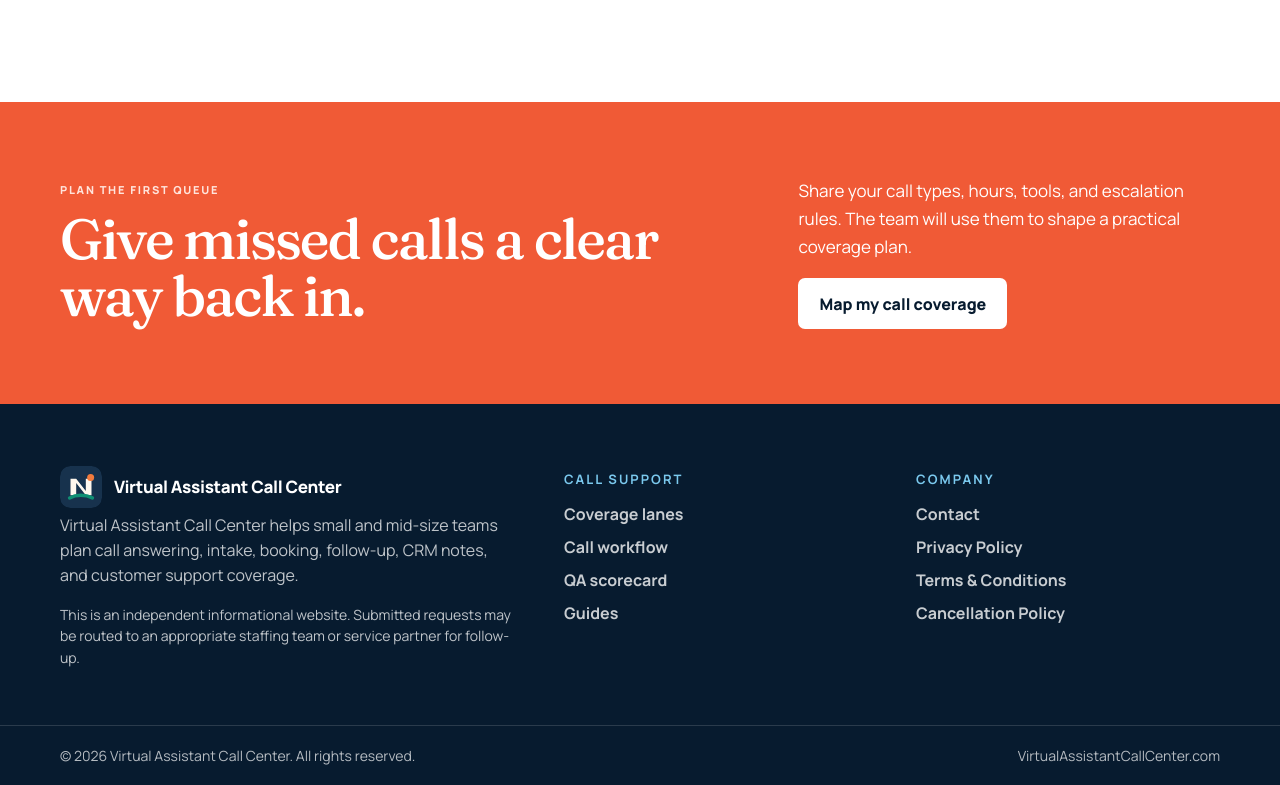
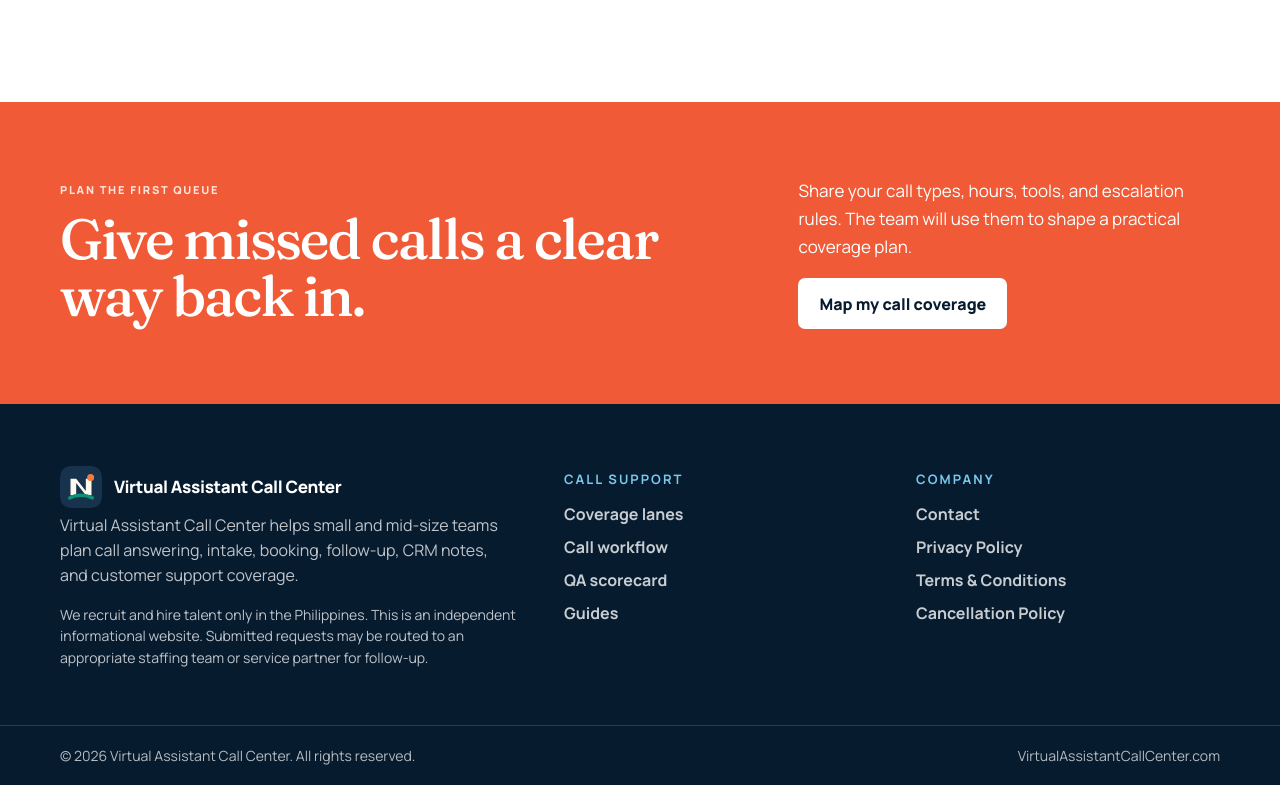
Before and after one commit to coolifystealthagents/virtualassistantcallcenter, a Next.js app: page / in a window 1280 px wide. Shown: the part 4201-4986 px from the top of the page. Built offline with nearby package versions, Linux system fonts and the light colour scheme.

Commit message:
Enforce Philippines-only staffing

```diff
--- a/app/components.tsx
+++ b/app/components.tsx
@@ -18,7 +18,7 @@ export function Header() {
 }
 
 export function Footer() {
-  return <footer className="footer legit-footer"><div className="footer-grid"><div className="footer-brand"><a className="footer-logo" href="/" aria-label={`${site.brand || domain} home`}><LogoMark /></a><p>{site.brand || domain} helps small and mid-size teams plan call answering, intake, booking, follow-up, CRM notes, and customer support coverage.</p><p className="footer-note">This is an independent informational website. Submitted requests may be routed to an appropriate staffing team or service partner for follow-up.</p></div><div><h3>Call support</h3><div className="footer-links"><a href="/#coverage">Coverage lanes</a><a href="/workflows">Call workflow</a><a href="/qa-scorecard">QA scorecard</a><a href="/blog">Guides</a></div></div><div><h3>Company</h3><div className="footer-links"><a href="/contact">Contact</a><a href="/privacy">Privacy Policy</a><a href="/terms">Terms & Conditions</a><a href="/cancellation-policy">Cancellation Policy</a></div></div></div><div className="footer-bottom"><span>© {year} {site.brand || domain}. All rights reserved.</span><span>{domain}</span></div></footer>;
+  return <footer className="footer legit-footer"><div className="footer-grid"><div className="footer-brand"><a className="footer-logo" href="/" aria-label={`${site.brand || domain} home`}><LogoMark /></a><p>{site.brand || domain} helps small and mid-size teams plan call answering, intake, booking, follow-up, CRM notes, and customer support coverage.</p><p className="footer-note">We recruit and hire talent only in the Philippines. This is an independent informational website. Submitted requests may be routed to an appropriate staffing team or service partner for follow-up.</p></div><div><h3>Call support</h3><div className="footer-links"><a href="/#coverage">Coverage lanes</a><a href="/workflows">Call workflow</a><a href="/qa-scorecard">QA scorecard</a><a href="/blog">Guides</a></div></div><div><h3>Company</h3><div className="footer-links"><a href="/contact">Contact</a><a href="/privacy">Privacy Policy</a><a href="/terms">Terms & Conditions</a><a href="/cancellation-policy">Cancellation Policy</a></div></div></div><div className="footer-bottom"><span>© {year} {site.brand || domain}. All rights reserved.</span><span>{domain}</span></div></footer>;
 }
 
 export function CTA() {
```
